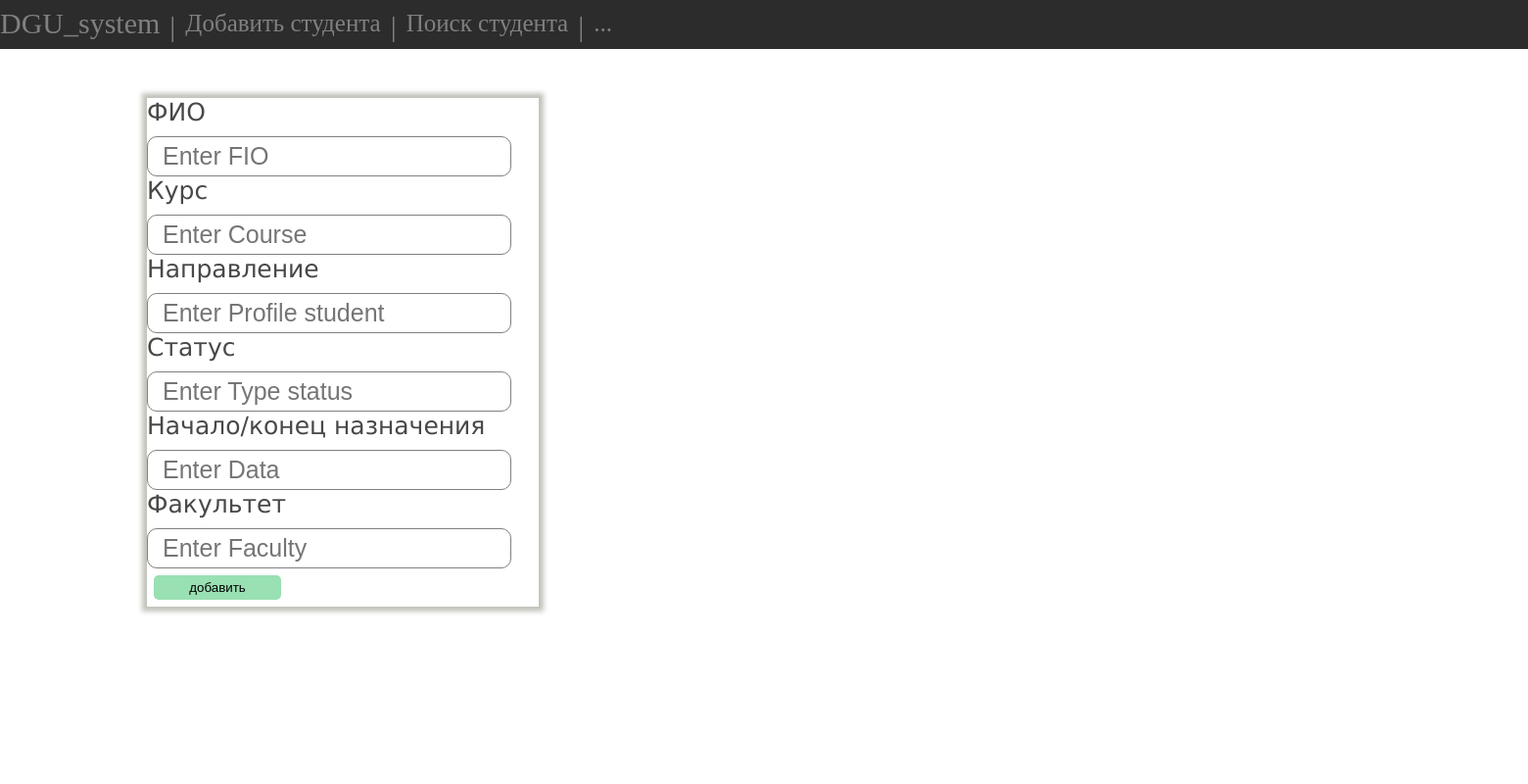
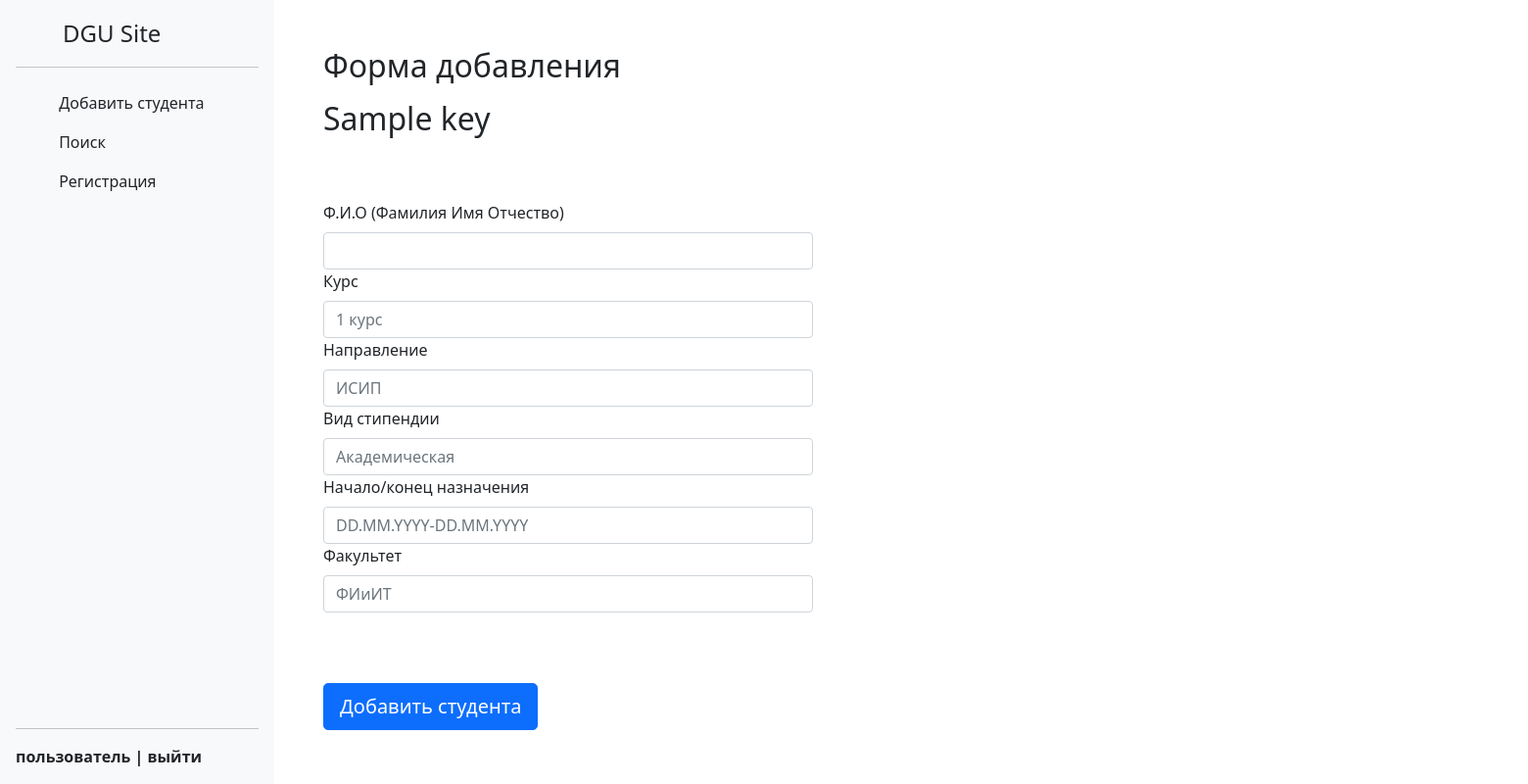
Before and after one commit to zifrit/My_portfolio, a Django app: template DGU_system_site/dgu_system_site/dgu_students/templates/dgu_students/start.html in a window 1560 px wide. Shown: the whole page at 98% size. Run offline with Django 4.2, Linux system fonts and the light colour scheme; the template is opened without the code that fills it: most values are stand-ins (such as "Sample title", 1, 10 or a date in 2020).

Commit message:
создание сайта DGU system

```diff
--- a/DGU_system_site/dgu_system_site/dgu_students/templates/base.html
+++ b/DGU_system_site/dgu_system_site/dgu_students/templates/base.html
@@ -4,19 +4,60 @@
 <head>
     <meta charset="UTF-8">
     <title>{% block title %}{% endblock %}</title>
+        <link rel="stylesheet" href="https://cdn.jsdelivr.net/npm/bootstrap@5.1.2/dist/css/bootstrap.min.css">
+    <!--    <link rel="stylesheet" href="https://cdn.jsdelivr.net/npm/bootstrap@5.2.0-beta1/dist/js/bootstrap.bundle.min.js">-->
+    <script src="https://cdn.jsdelivr.net/npm/@popperjs/core@2.11.5/dist/umd/popper.min.js"
+            integrity="sha384-Xe+8cL9oJa6tN/veChSP7q+mnSPaj5Bcu9mPX5F5xIGE0DVittaqT5lorf0EI7Vk"
+            crossorigin="anonymous"></script>
+    <script src="https://cdn.jsdelivr.net/npm/bootstrap@5.2.0-beta1/dist/js/bootstrap.min.js"
+            integrity="sha384-kjU+l4N0Yf4ZOJErLsIcvOU2qSb74wXpOhqTvwVx3OElZRweTnQ6d31fXEoRD1Jy"
+            crossorigin="anonymous"></script>
     <link href="{% static 'css/base.css' %}" rel="stylesheet">
 </head>
 <body>
-<div class="main-menu">
-    <ss>DGU_system</ss>
-    <p>|</p>
-    <a href="#">Добавить студента</a>
-    <p>|</p>
-    <a href="#">Поиск студента</a>
-    <p>|</p>
-    <a href="#">...</a>
-</div>
-<div>
+<!--<div class="main-menu">-->
+<!--    <ss>DGU_system</ss>-->
+<!--    <p>|</p>-->
+<!--    <a href="#">Добавить студента</a>-->
+<!--    <p>|</p>-->
+<!--    <a href="#">Поиск студента</a>-->
+<!--    <p>|</p>-->
+<!--    <a href="#">...</a>-->
+<!--</div>-->
+<div class="test">
+    <div class="d-flex flex-column flex-shrink-0 p-3 bg-light" style="width: 280px; height: 100vh">
+        <a href="/" class="d-flex align-items-center mb-3 mb-md-0 me-md-auto link-dark text-decoration-none">
+            <svg class="bi pe-none me-2" width="40" height="32"></svg>
+            <span class="fs-4">DGU Site</span>
+        </a>
+        <hr>
+        <ul class="nav nav-pills flex-column mb-auto list">
+            <li class="nav-item ">
+                <a href="/" class="nav-link link-dark " aria-current="page">
+                    <svg class="bi pe-none me-2" width="16" height="16"></svg>
+                    Добавить студента
+                </a>
+            </li>
+            <li>
+                <a href="#" class="nav-link link-dark">
+                    <svg class="bi pe-none me-2" width="16" height="16"></svg>
+                    Поиск
+                </a>
+            </li>
+            <li>
+                <a href="#" class="nav-link link-dark">
+                    <svg class="bi pe-none me-2" width="16" height="16"></svg>
+                    Регистрация
+                </a>
+            </li>
+        </ul>
+        <hr>
+        <div>
+            <strong>пользователь</strong>
+            <strong>|</strong>
+            <a href="#" class=" link-dark text-decoration-none"><strong>выйти</strong></a>
+        </div>
+    </div>
     {% block content %}
     {% endblock %}
 </div>
--- a/DGU_system_site/dgu_system_site/dgu_students/templates/dgu_students/start.html
+++ b/DGU_system_site/dgu_system_site/dgu_students/templates/dgu_students/start.html
@@ -1,31 +1,100 @@
 {% extends "base.html" %}
-{% block title %}start{% endblock %}
+{% block title %}Добавить{% endblock %}
 {% block content %}
-<div class="start">
-    <form action="." method="get" class="fream">
-    <p class="p_input FIO">ФИО
-        <input type="text" class="FIO_input" placeholder="Enter FIO">
-    </p>
-    <p class="p_input course">Курс
-        <input type="text" class="course_input" placeholder="Enter Course ">
-    </p>
-    <p class="p_input profile_student">Направление
-        <input type="text" class="profile_student_input" placeholder="Enter Profile student ">
-    </p>
-    <p class="p_input type_status">Статус
-        <input type="text" class="type_status_input" placeholder="Enter Type status ">
-    </p>
-    <p class="p_input start_and_end_period">Начало/конец назначения
-        <input type="text" class="start_and_end_period_input" placeholder="Enter Data">
-    </p>
-    <p class="p_input faculty">Факультет
-        <input type="text" class="faculty_input" placeholder="Enter Faculty">
-    </p>
-    <input type="submit" value="добавить" id="add">
-<!--    <input type="text">-->
-<!--    <input type="text">-->
-<!--    <input type="text">-->
-<!--    <input type="text">-->
-</form>
-</div>
+<!--<div class="start">-->
+<!--    <form action="." method="post" class="fream">-->
+<!--    {% csrf_token %}-->
+<!--    <p class="p_input FIO">ФИО-->
+<!--        <input type="text" class="FIO_input" placeholder="Enter FIO" name="FIO_input">-->
+<!--    </p>-->
+<!--    <p class="p_input course">Курс-->
+<!--        <input type="text" class="course_input" placeholder="Enter Course" name="course_input">-->
+<!--    </p>-->
+<!--    <p class="p_input profile_student">Направление-->
+<!--        <input type="text" class="profile_student_input" placeholder="Enter Profile student " name="profile_student_input">-->
+<!--    </p>-->
+<!--    <p class="p_input type_status">Статус-->
+<!--        <input type="text" class="type_status_input" placeholder="Enter Type status " name="type_status_input">-->
+<!--    </p>-->
+<!--    <p class="p_input start_and_end_period">Начало/конец назначения-->
+<!--        <input type="text" class="start_and_end_period_input" placeholder="Enter Data" name="start_and_end_period_input">-->
+<!--    </p>-->
+<!--    <p class="p_input faculty">Факультет-->
+<!--        <input type="text" class="faculty_input" placeholder="Enter Faculty" name="faculty_input">-->
+<!--    </p>-->
+<!--    <input type="submit" value="добавить" id="add">-->
+<!--        {{key}}-->
+<!--&lt;!&ndash;    <input type="text">&ndash;&gt;-->
+<!--&lt;!&ndash;    <input type="text">&ndash;&gt;-->
+<!--&lt;!&ndash;    <input type="text">&ndash;&gt;-->
+<!--&lt;!&ndash;    <input type="text">&ndash;&gt;-->
+<!--</form>-->
+<!--</div>-->
+<div class="col-md-7 col-lg-8" style="width: 150vh; margin-left: 50px; ">
+        <br><br>
+        <h2 class="mb-3">Форма добавления</h2>
+        <h2 class="mb-3">{{ key }}</h2>
+        <br><br>
+        <form class="needs-validation" novalidate="" method="post">
+            {% csrf_token %}
+          <div class=" g-3">
+            <div class="col-5">
+              <label for="lastName" class="form-label">Ф.И.О (Фамилия Имя Отчество)</label>
+              <input type="text" class="form-control" id="lastName" placeholder="" value="" required="">
+            </div>
+
+            <div class="col-5">
+              <label class="form-label">Курс</label>
+              <div class="input-group has-validation">
+                <input type="text" class="form-control"  placeholder="1 курс" required="">
+              </div>
+            </div>
+
+            <div class="col-5">
+              <label class="form-label">Направление</label>
+              <input type="text" class="form-control" placeholder="ИСИП">
+            </div>
+
+            <div class="col-5">
+              <label for="address" class="form-label">Вид стипендии</label>
+              <input type="text" class="form-control" id="address" placeholder="Академическая" required="">
+            </div>
+
+            <div class="col-5">
+              <label for="address2" class="form-label">Начало/конец назначения</label>
+              <input type="text" class="form-control" id="address2" placeholder="DD.MM.YYYY-DD.MM.YYYY">
+            </div>
+
+            <div class="col-5">
+              <label for="address2" class="form-label">Факультет</label>
+              <input type="text" class="form-control" placeholder="ФИиИТ">
+            </div>
+          </div>
+          <br><br><br>
+<!--          <hr class="my-4">-->
+           <DIV class="center" >
+          <button class="btn btn-primary btn-lg" type="button" data-bs-toggle="modal" data-bs-target="#exampleModal">
+              Добавить студента</button>
+           </DIV>
+            <!-- Modal -->
+            <div class="modal fade" id="exampleModal" tabindex="-1" aria-labelledby="exampleModalLabel" aria-hidden="true">
+              <div class="modal-dialog">
+                <div class="modal-content">
+                  <div class="modal-header">
+                    <h5 class="modal-title" id="exampleModalLabel">Modal title</h5>
+                    <button type="button" class="btn-close" data-bs-dismiss="modal" aria-label="Close"></button>
+                  </div>
+                  <div class="modal-body">
+                    ...
+                  </div>
+                  <div class="modal-footer">
+                    <button type="button" class="btn btn-secondary" data-bs-dismiss="modal">Close</button>
+                    <button type="submit" class="btn btn-primary">Save changes</button>
+                  </div>
+                </div>
+              </div>
+            </div>
+
+        </form>
+      </div>
 {% endblock %}
--- a/DGU_system_site/dgu_system_site/dgu_students/urls.py
+++ b/DGU_system_site/dgu_system_site/dgu_students/urls.py
@@ -3,5 +3,6 @@
 
 
 urlpatterns = [
-    path('', views.start, name='start'),
+    path('', views.AddStudent.as_view()),
+    path('main/', views.start.as_view()),
 ]
--- a/DGU_system_site/dgu_system_site/static/css/base.css
+++ b/DGU_system_site/dgu_system_site/static/css/base.css
@@ -1,16 +1,15 @@
 .start{
     display: flex;
     width: 400px;
-    justify-content: center;
-    flex-direction: column;
     /*justify-content: center;*/
-    position: relative;
-    margin-left: 150px;
-    margin-top: 50px;
+    /*flex-direction: column;*/
+    /*position: relative;*/
+    /*margin-left: 150px;*/
+    /*margin-top: 50px;*/
 
 }
 .fream{
-        box-shadow: 0 0 5px 5px #c2c2bc;
+    box-shadow: 0 0 5px 5px #dbe1e1;
 }
 .FIO_input, .type_status_input, .course_input, .profile_student_input, .start_and_end_period_input, .faculty_input {
     /*background: red;*/
@@ -24,8 +23,9 @@
 }
 
 .p_input{
-    margin: 0;
-    width: 350px;
+    /*margin: 0 15px;*/
+    margin: auto;
+    width: 380px;
     font-size: 25px;
     color: #494848;
     font-family: "Verdana";
@@ -53,7 +53,6 @@
 .main-menu ss{
     font-size: 30px;
     color: gray;
-    /*margin-top: 7px;*/
     padding-top: 7px;
     padding-right: 10px;
 }
@@ -63,7 +62,7 @@
 }
 
 #add {
-    margin: 7px;
+    margin: 10px 600px;
     width: 130px;
     position: relative;
     padding: 5px 15px;
@@ -71,3 +70,21 @@
     border: 0 none;
     border-radius: 5px;
 }
+
+ .list a {
+    /*background: #004cff;*/
+     transition-duration: 0.5s;
+}
+
+.list a:hover {
+    background: #004cff;
+    color: white;
+}
+
+.test {
+    display: flex;
+}
+
+.row {
+    flex-direction: column;
+}
```
Also changed, not shown: DGU_system_site/dgu_system_site/dgu_students/views.py (+28 -2 lines).
